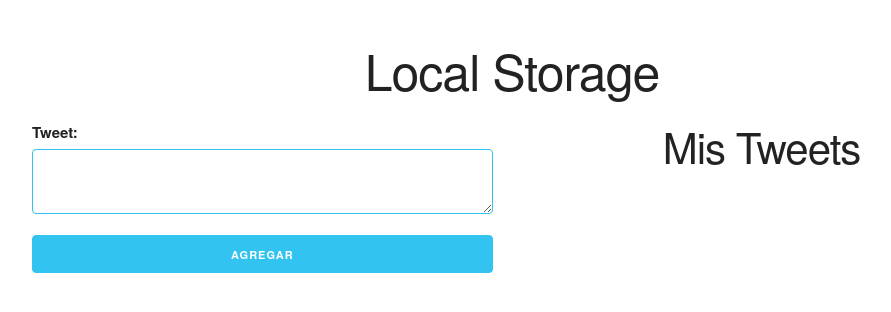
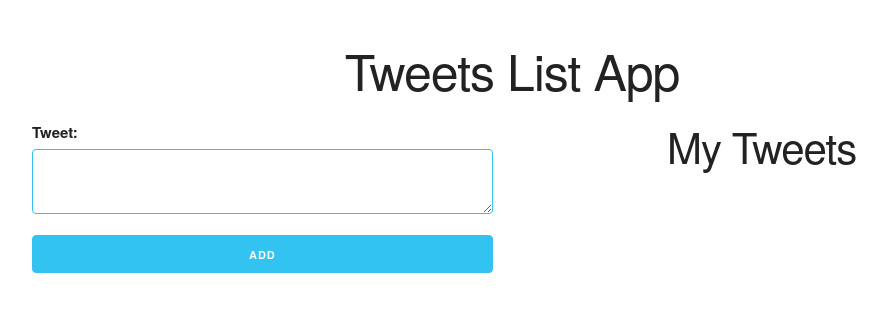
Before and after one commit to rodrigoguzman83/project-local-storage, a plain HTML site: page index.html in a window 1280 px wide. Shown: the whole page, without its empty margins (128-1019 px from the left). Drawn offline with Linux system fonts and the light colour scheme.

Commit message:
commit-mejoras

```diff
--- a/index.html
+++ b/index.html
@@ -1,5 +1,6 @@
 <!DOCTYPE html>
 <html lang="en">
+
 <head>
     <meta charset="UTF-8">
     <meta name="viewport" content="width=device-width, initial-scale=1.0">
@@ -9,30 +10,33 @@
     <link rel="stylesheet" href="assets/css/skeleton.css">
     <link rel="stylesheet" href="assets/css/custom.css">
 </head>
+
 <body>
 
     <div id="contenido">
         <div class="container">
 
-            <h1>Local Storage</h1>
+            <h1>Tweets List App</h1>
             <div class="row">
                 <div class="six columns">
                     <label for="tweet">Tweet:</label>
                     <form action="#" id="formulario">
-                            <label for="tweet"></label>
-                            <textarea id="tweet" class="u-full-width"></textarea>
-                            <input type="submit" class="button u-full-width button-primary" value="Agregar">
+                        <label for="tweet"></label>
+                        <textarea id="tweet" class="u-full-width"></textarea>
+                        <input type="submit" class="button u-full-width button-primary" value="Add">
                     </form>
                 </div>
                 <div class="six columns">
-                    <h2>Mis Tweets</h2>
+                    <h2>My Tweets</h2>
                     <div id="lista-tweets"></div>
                 </div>
             </div>
 
         </div>
-    </div> <!--#contenido-->
+    </div>
+    <!--#contenido-->
 
     <script src="assets/js/app.js"></script>
 </body>
+
 </html>
```
